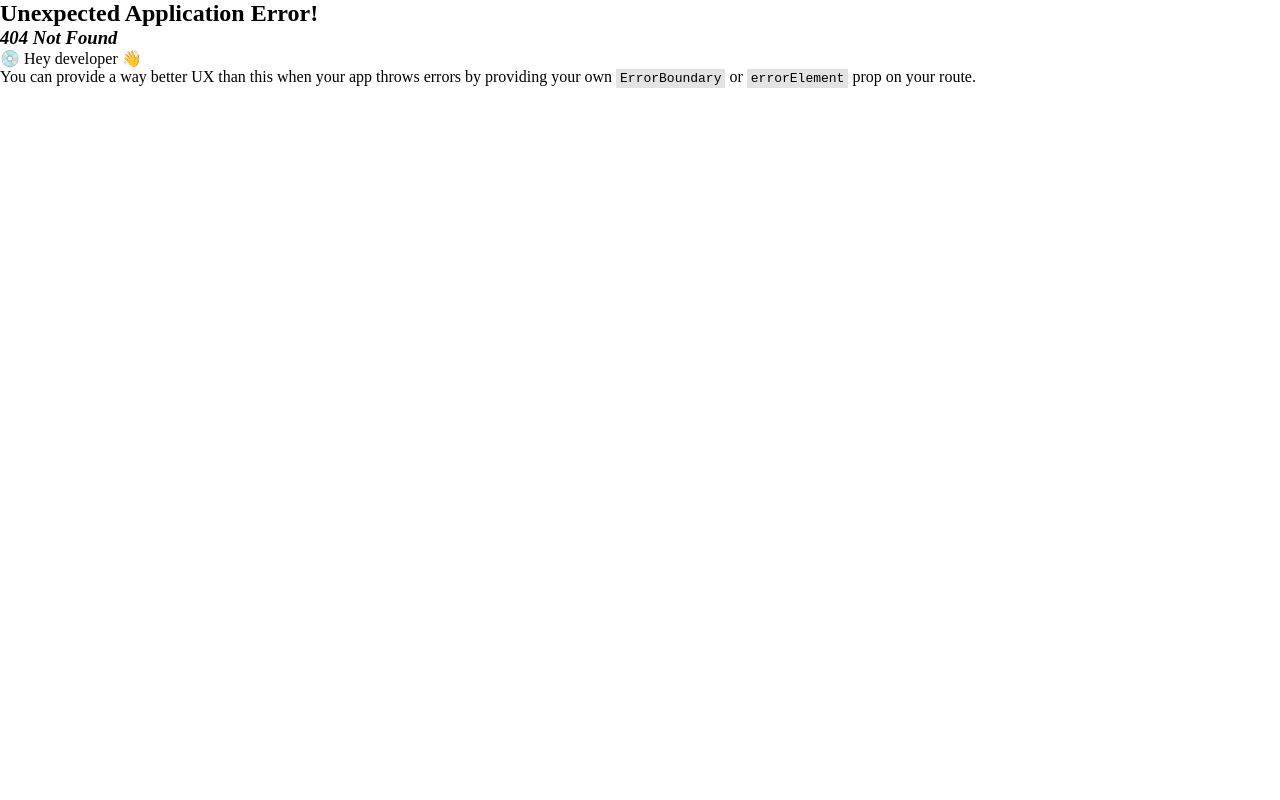
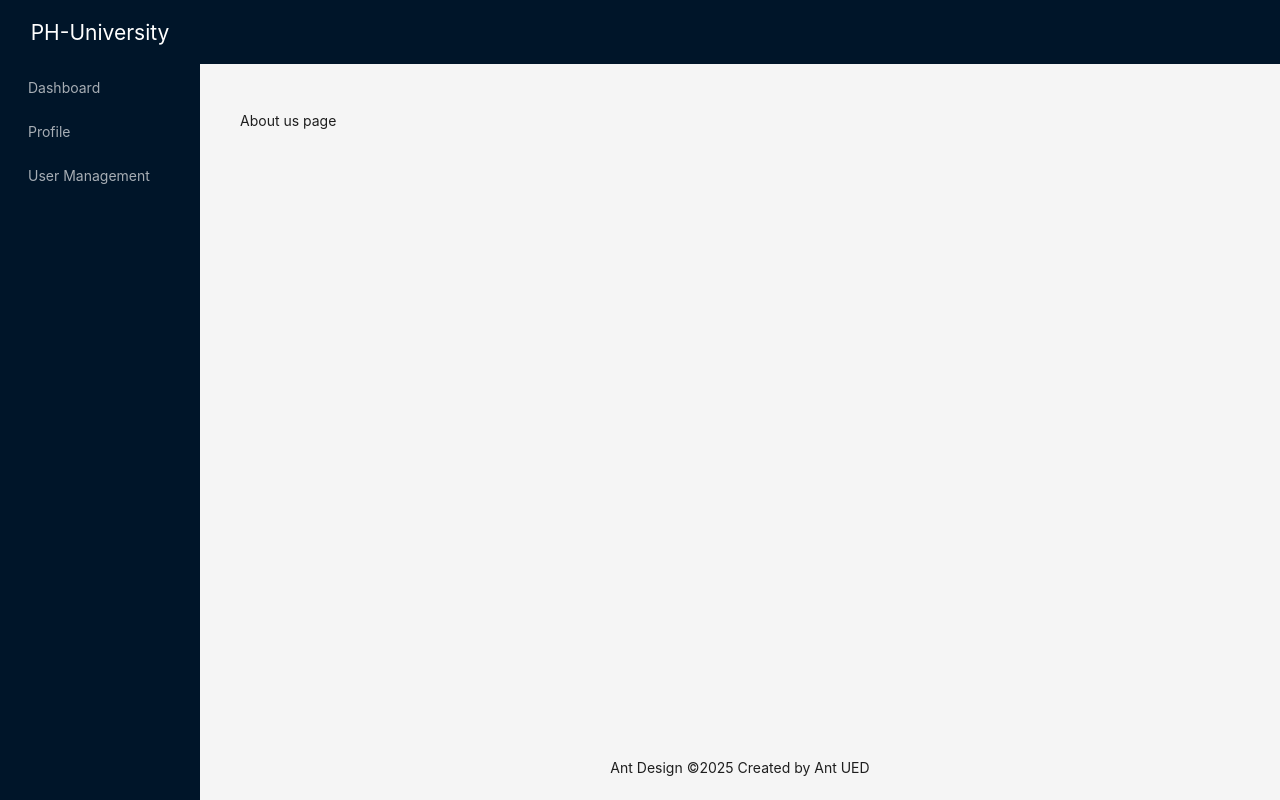
Before and after one commit to Emam-Bokhari/University-Management-Client, a React (Vite) app: page /about in a window 1280 px wide. Before the commit this address had no page. Built offline with nearby package versions, Linux system fonts and the light colour scheme.

Commit message:
feat(router): add routes for About, Contact, Register, and Login pages

```diff
--- a/src/components/layout/MainLayout.tsx
+++ b/src/components/layout/MainLayout.tsx
@@ -1,4 +1,5 @@
 import { Layout, Menu, MenuProps } from "antd";
+import { Outlet } from "react-router-dom";
 import { Fragment } from "react/jsx-runtime";
 
 const { Header, Sider, Content, Footer } = Layout;
@@ -60,7 +61,8 @@ export default function MainLayout() {
                 minHeight: 360,
               }}
             >
-              content
+              {/* outlet */}
+              <Outlet />
             </div>
           </Content>
           <Footer style={{ textAlign: "center" }}>
--- /dev/null
+++ b/src/pages/About.tsx
@@ -0,0 +1,9 @@
+import { Fragment } from "react/jsx-runtime";
+
+export default function About() {
+  return (
+    <Fragment>
+      <p>About us page</p>
+    </Fragment>
+  );
+}
--- /dev/null
+++ b/src/pages/Contact.tsx
@@ -0,0 +1,9 @@
+import { Fragment } from "react/jsx-runtime";
+
+export default function Contact() {
+  return (
+    <Fragment>
+      <p>Contact us page</p>
+    </Fragment>
+  );
+}
--- /dev/null
+++ b/src/pages/Login.tsx
@@ -0,0 +1,9 @@
+import { Fragment } from "react/jsx-runtime";
+
+export default function Login() {
+  return (
+    <Fragment>
+      <p>Login Page</p>
+    </Fragment>
+  );
+}
--- /dev/null
+++ b/src/pages/Register.tsx
@@ -0,0 +1,9 @@
+import { Fragment } from "react/jsx-runtime";
+
+export default function Register() {
+  return (
+    <Fragment>
+      <p>Register Page</p>
+    </Fragment>
+  );
+}
```
Also changed, not shown: src/routes/router.tsx (+22 -0 lines).
